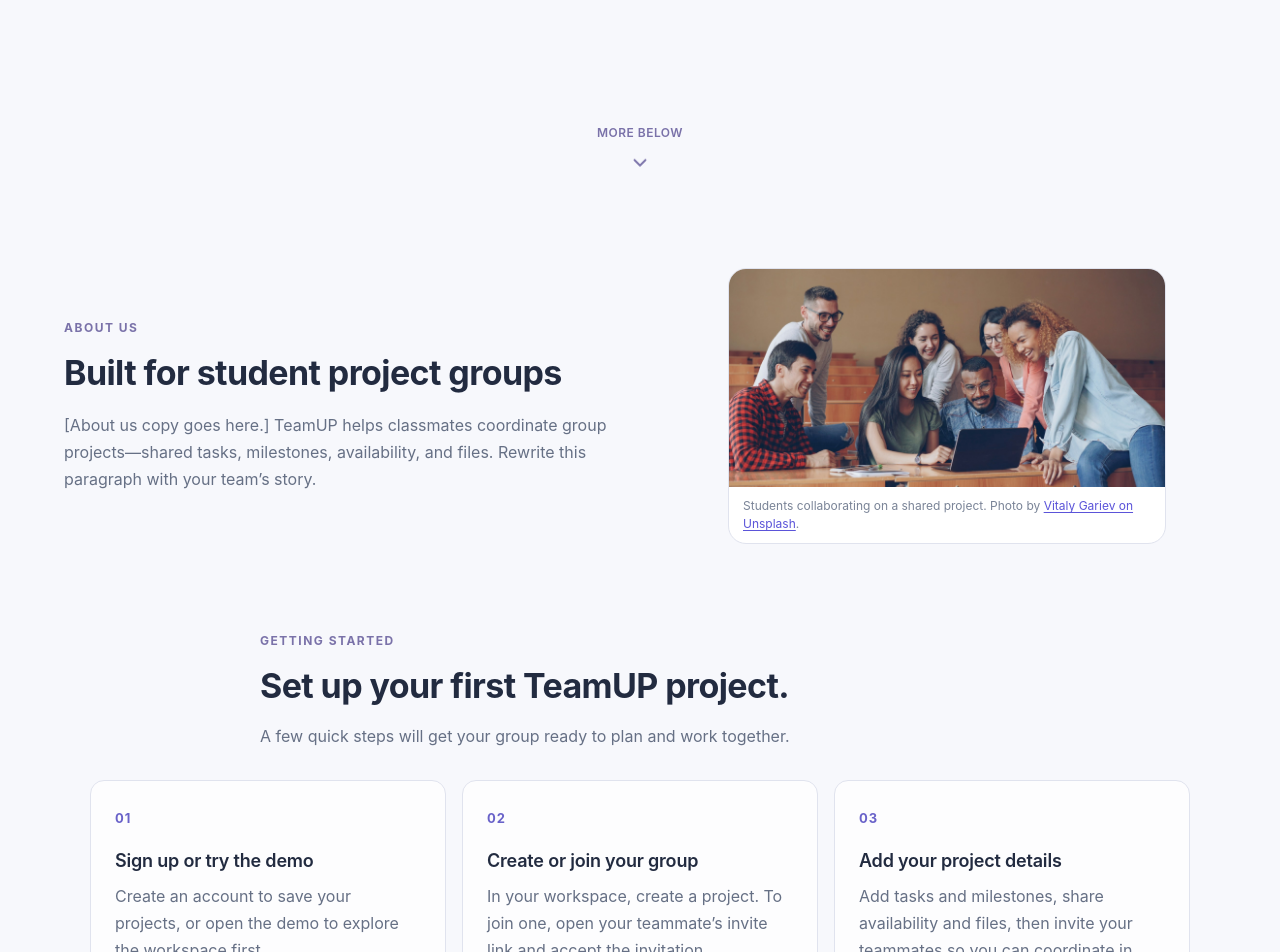
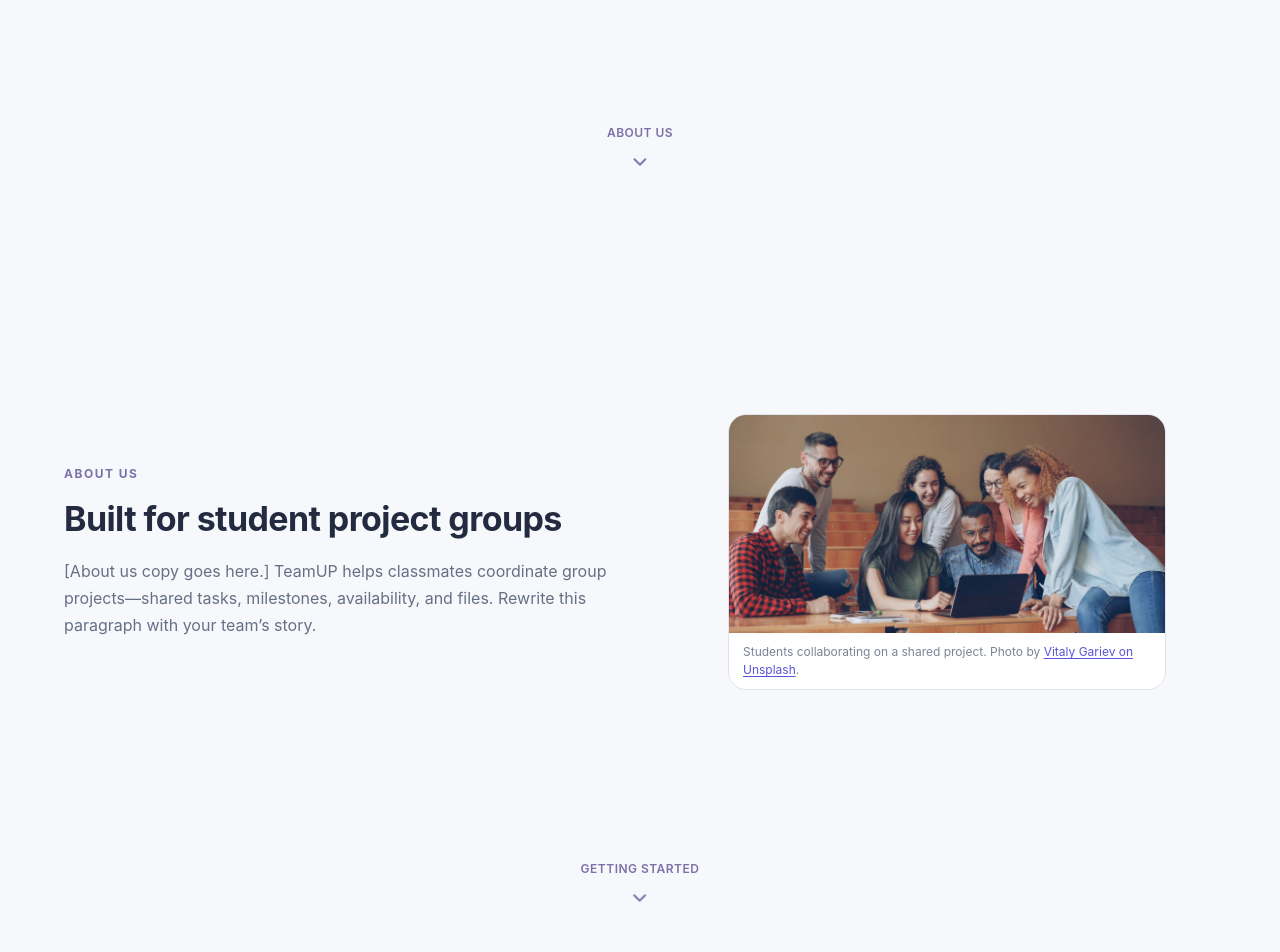
Before and after one commit to landon-pack/TeamUP, a Next.js app: page / in a window 1280 px wide. Shown: the part 540-1492 px from the top of the page. Built offline with nearby package versions, Linux system fonts and the light colour scheme.

Commit message:
Give About a full-viewport section with a Getting Started scroll cue.
Co-authored-by: Cursor <cursoragent@cursor.com>

```diff
--- a/app/globals.css
+++ b/app/globals.css
@@ -1404,14 +1404,23 @@ h3 {
   outline-offset: 3px;
 }
 .landing-about {
+  position: relative;
   scroll-margin-top: 24px;
-  display: flex;
-  justify-content: space-between;
-  align-items: center;
-  gap: clamp(48px, 10vw, 120px);
-  padding: 72px clamp(20px, 5vw, 64px) 48px;
+  min-height: min(92vh, 860px);
+  display: flex;
+  flex-direction: column;
+  justify-content: center;
+  padding: 72px clamp(20px, 5vw, 64px);
+  padding-bottom: clamp(72px, 10vw, 96px);
   width: 100%;
   box-sizing: border-box;
+}
+.landing-about-row {
+  display: flex;
+  justify-content: space-between;
+  align-items: center;
+  gap: clamp(48px, 10vw, 120px);
+  width: 100%;
 }
 .landing-hero-copy {
   max-width: 640px;
@@ -1450,6 +1459,7 @@ h3 {
   margin: 0;
 }
 .landing-start {
+  scroll-margin-top: 24px;
   padding: 40px clamp(20px, 5vw, 64px) 72px;
 }
 .landing-start-heading {
@@ -1560,9 +1570,12 @@ h3 {
 }
 @media (max-width: 760px) {
   .landing-about {
+    min-height: auto;
+    padding-bottom: 72px;
+  }
+  .landing-about-row {
     flex-direction: column;
     align-items: stretch;
-    padding-bottom: 56px;
   }
   .landing-about .landing-visual-frame {
     width: 100%;
--- a/app/landing/about.tsx
+++ b/app/landing/about.tsx
@@ -4,11 +4,13 @@
  * TODO(teammate): replace the stub paragraph with final About Us copy.
  * You usually only need to edit the <h2> and the <p className="landing-about-body">.
  */
+import { ChevronDown } from 'lucide-react';
 import { LandingVisual } from './visual';
 
 export function LandingAbout() {
   return (
     <section className='landing-about' id='about'>
+      <div className='landing-about-row'>
         <div className='landing-about-copy'>
           <p className='landing-eyebrow'>ABOUT US</p>
 
@@ -21,6 +23,16 @@ export function LandingAbout() {
         </div>
 
         <LandingVisual />
+      </div>
+
+      <a
+        className='landing-scroll-cue'
+        href='#getting-started'
+        aria-label='Scroll to Getting Started'
+      >
+        <span>Getting started</span>
+        <ChevronDown size={22} aria-hidden='true' />
+      </a>
     </section>
   );
 }
--- a/app/landing/hero.tsx
+++ b/app/landing/hero.tsx
@@ -37,7 +37,7 @@ export function LandingHero() {
       </div>
 
       <a className='landing-scroll-cue' href='#about' aria-label='Scroll to About Us'>
-        <span>More below</span>
+        <span>About us</span>
         <ChevronDown size={22} aria-hidden='true' />
       </a>
     </section>
```
Lines whose indentation alone changed are shown as unchanged.
